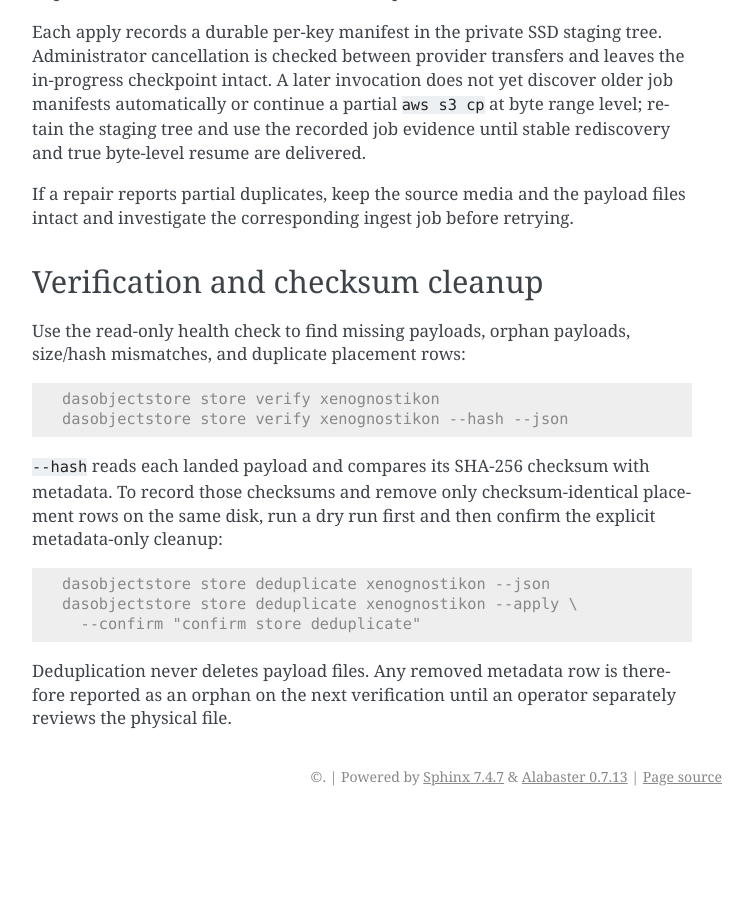
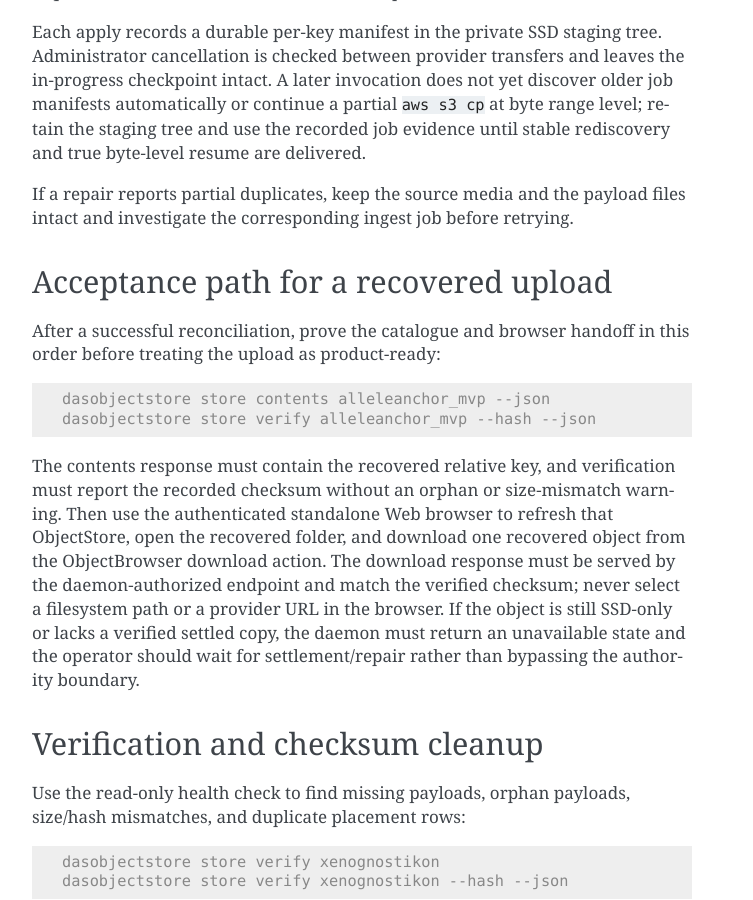
Before and after one commit to sagrudd/DASObjectStore, a Sphinx documentation site: the page built from docs/user/store-repair.rst, in a window 1280 px wide and 900 px high, scrolled down 1229 px. Shown: the whole window, without its empty margins (388-1141 px from the left). Built offline with Sphinx 7.4.7, drawn with Linux system fonts in a browser that asks for light colours; before the commit the page ends 2045 px from its top, so only the background shows below that; some of the changed text lies outside the part shown.

Commit message:
docs: publish upload recovery acceptance path

```diff
--- a/docs/user/store-repair.rst
+++ b/docs/user/store-repair.rst
@@ -69,6 +69,28 @@
 If a repair reports partial duplicates, keep the source media and the payload
 files intact and investigate the corresponding ingest job before retrying.
 
+Acceptance path for a recovered upload
+---------------------------------------
+
+After a successful reconciliation, prove the catalogue and browser handoff in
+this order before treating the upload as product-ready:
+
+.. code-block:: console
+
+   dasobjectstore store contents alleleanchor_mvp --json
+   dasobjectstore store verify alleleanchor_mvp --hash --json
+
+The contents response must contain the recovered relative key, and verification
+must report the recorded checksum without an orphan or size-mismatch warning.
+Then use the authenticated standalone Web browser to refresh that
+ObjectStore, open the recovered folder, and download one recovered object from
+the ObjectBrowser download action. The download response must be served by the
+daemon-authorized endpoint and match the verified checksum; never select a
+filesystem path or a provider URL in the browser. If the object is still
+SSD-only or lacks a verified settled copy, the daemon must return an unavailable
+state and the operator should wait for settlement/repair rather than bypassing
+the authority boundary.
+
 Verification and checksum cleanup
 ---------------------------------
 
```
Also changed, not shown: TODO.md (+2 -2 lines).
